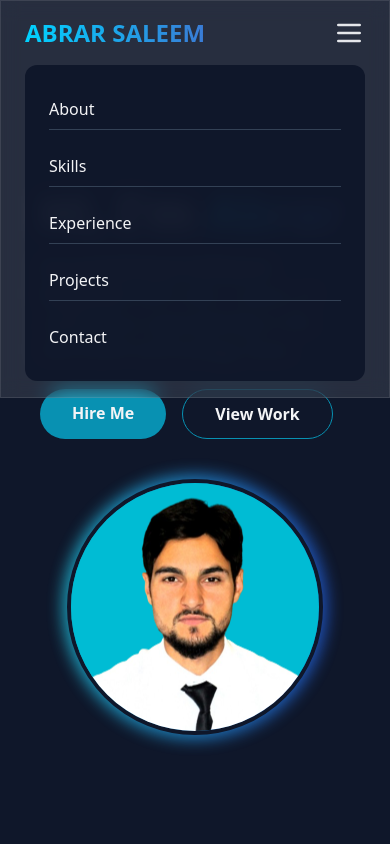
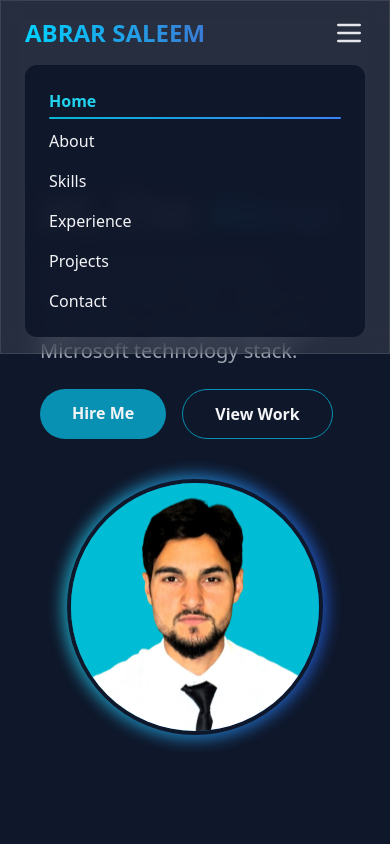
Before and after one commit to Abrarsaleem786/Portofolio, a plain HTML site: page index.html in a window 390 px wide. Both pictures are taken after a click on the button 349 px from the left and 33 px from the top of the page. Shown: the top 844 px of the page. Drawn offline with nearby package versions, Linux system fonts and the light colour scheme.

Commit message:
added home nav link and css

```diff
--- a/assets/css/style.css
+++ b/assets/css/style.css
@@ -3,3 +3,20 @@ body {
     color: #f1f5f9;
     visibility: hidden; /* Hide content until Tailwind is ready */
 }
+
+    .nav-link-active {
+        color: #22d3ee; /* cyan-400 */
+        font-weight: 700;
+        position: relative;
+    }
+
+    .nav-link-active::after {
+        content: "";
+        position: absolute;
+        left: 0;
+        bottom: -6px;
+        width: 100%;
+        height: 2px;
+        background: linear-gradient(90deg, #06b6d4, #3b82f6);
+        border-radius: 999px;
+    }
--- a/index.html
+++ b/index.html
@@ -29,21 +29,23 @@
 <body class="bg-slate-900 text-gray-100 font-sans leading-normal tracking-normal">
 <nav class="fixed w-full z-50 glass px-6 py-4">
     <div class="flex justify-between items-center">
-        <!-- Logo -->
-        <div class="text-2xl font-bold gradient-text">ABRAR SALEEM</div>
+        <div class="text-2xl font-bold gradient-text">
+            <a href="index.html">ABRAR SALEEM</a>
+        </div>
 
         <!-- Desktop Menu -->
         <div class="hidden md:flex space-x-8">
-            <a href="/Portofolio/about.html" class="hover:text-cyan-400 transition">About</a>
-            <a href="/Portofolio/skills.html" class="hover:text-cyan-400 transition">Skills</a>
-            <a href="/Portofolio/experience.html" class="hover:text-cyan-400 transition">Experience</a>
-            <a href="/Portofolio/projects.html" class="hover:text-cyan-400 transition">Projects</a>
-            <a href="/Portofolio/contact.html" class="hover:text-cyan-400 transition">Contact</a>
+            <a href="index.html" class="nav-link">Home</a>
+            <a href="about.html" class="nav-link">About</a>
+            <a href="skills.html" class="nav-link">Skills</a>
+            <a href="experience.html" class="nav-link">Experience</a>
+            <a href="projects.html" class="nav-link">Projects</a>
+            <a href="contact.html" class="nav-link">Contact</a>
         </div>
 
-        <!-- Hamburger Button -->
-        <button id="menuBtn" class="md:hidden text-gray-200 focus:outline-none">
-            <svg class="w-8 h-8" fill="none" stroke="currentColor" stroke-width="2"
+        <!-- Hamburger -->
+        <button id="menuBtn" class="md:hidden focus:outline-none">
+            <svg class="w-8 h-8 text-gray-200" fill="none" stroke="currentColor" stroke-width="2"
                 viewBox="0 0 24 24">
                 <path stroke-linecap="round" stroke-linejoin="round"
                     d="M4 6h16M4 12h16M4 18h16" />
@@ -52,31 +54,17 @@
     </div>
 
     <!-- Mobile Menu -->
-<div id="mobileMenu"
-    class="hidden md:hidden mt-4 bg-slate-900/95 rounded-xl p-6 flex flex-col space-y-4">
-       <a href="/Portofolio/about.html"
-   class="block w-full py-2 border-b border-slate-700 hover:text-cyan-400 transition">
-   About
-</a>
-<a href="/Portofolio/skills.html"
-   class="block w-full py-2 border-b border-slate-700 hover:text-cyan-400 transition">
-   Skills
-</a>
-<a href="/Portofolio/experience.html"
-   class="block w-full py-2 border-b border-slate-700 hover:text-cyan-400 transition">
-   Experience
-</a>
-<a href="/Portofolio/projects.html"
-   class="block w-full py-2 border-b border-slate-700 hover:text-cyan-400 transition">
-   Projects
-</a>
-<a href="/Portofolio/contact.html"
-   class="block w-full py-2 hover:text-cyan-400 transition">
-   Contact
-</a>
-
+    <div id="mobileMenu"
+        class="hidden md:hidden mt-4 bg-slate-900/95 rounded-xl p-6 flex flex-col space-y-4">
+        <a href="index.html" class="nav-link">Home</a>
+        <a href="about.html" class="nav-link">About</a>
+        <a href="skills.html" class="nav-link">Skills</a>
+        <a href="experience.html" class="nav-link">Experience</a>
+        <a href="projects.html" class="nav-link">Projects</a>
+        <a href="contact.html" class="nav-link">Contact</a>
     </div>
 </nav>
+
 
 
     <section id="about" class="min-h-screen flex flex-col md:flex-row items-center justify-center px-10 pt-20">
@@ -174,11 +162,20 @@
         <p class="text-gray-500">© 2025 Abrar Saleem.</p>
     </footer>
 
-    <script>
+<script>
+    const currentPage = location.pathname.split("/").pop() || "index.html";
+
+    document.querySelectorAll(".nav-link").forEach(link => {
+        if (link.getAttribute("href") === currentPage) {
+            link.classList.add("nav-link-active");
+        }
+    });
+
+    // Mobile menu toggle
     const menuBtn = document.getElementById("menuBtn");
     const mobileMenu = document.getElementById("mobileMenu");
 
-    menuBtn.addEventListener("click", () => {
+    menuBtn?.addEventListener("click", () => {
         mobileMenu.classList.toggle("hidden");
     });
 </script>
```
Also changed, not shown: about.html (+31 -33 lines), contact.html (+31 -34 lines), experience.html (+31 -34 lines), projects.html (+31 -34 lines), skills.html (+31 -34 lines).
